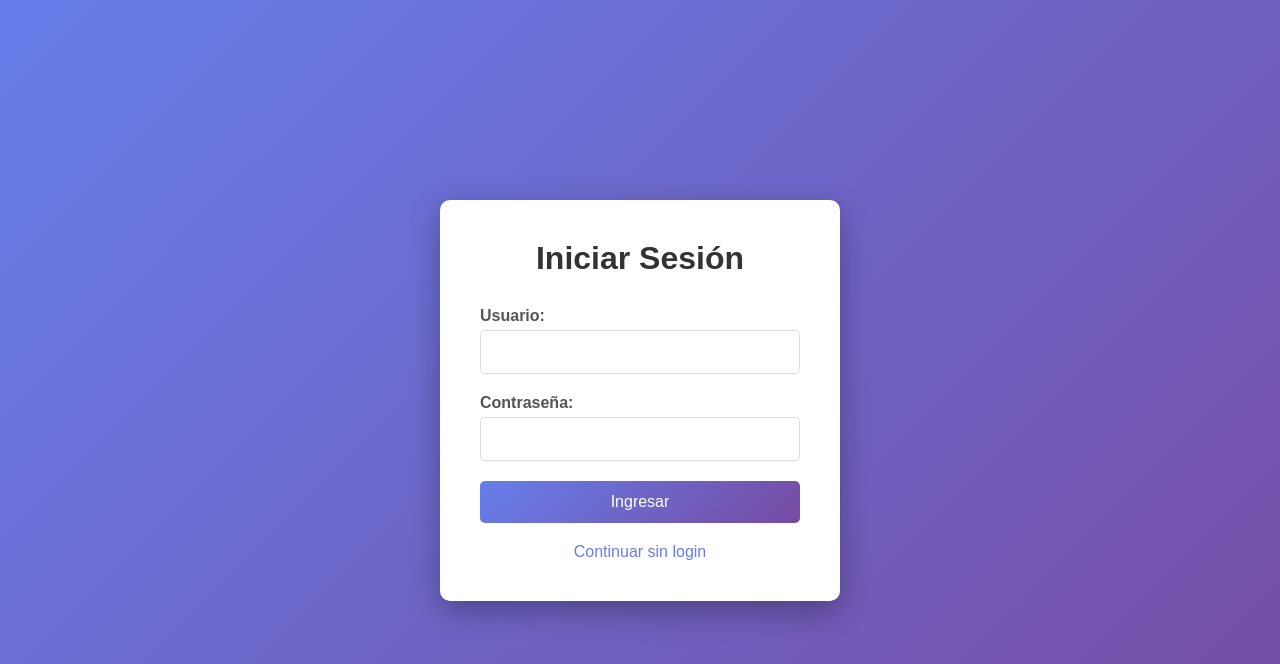
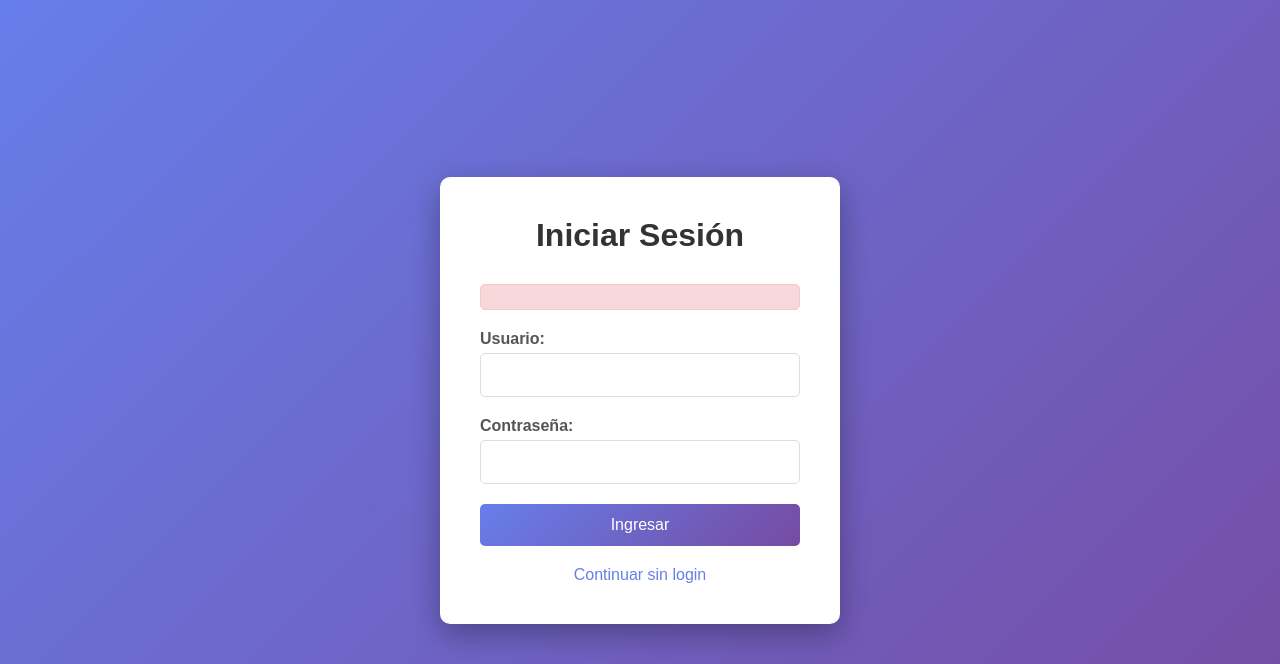
Before and after one commit to pipe343123/micelanea, a PHP site: page /login.php in a window 1280 px wide. Shown: the top 664 px of the page. Run offline with PHP 8.4, Linux system fonts and the light colour scheme.

Commit message:
update: login.php

```diff
--- a/micelanea/login.php
+++ b/micelanea/login.php
@@ -1,3 +1,30 @@
+<?php
+session_start();
+
+$error = '';
+$usuario_valor = '';
+
+// Verificar si se envió el formulario
+if ($_SERVER['REQUEST_METHOD'] == 'POST') {
+    $usuario = isset($_POST['usuario']) ? trim($_POST['usuario']) : '';
+    $password = isset($_POST['password']) ? trim($_POST['password']) : '';
+
+    // Guardar el valor del usuario para mostrarlo en el campo si hay error
+    $usuario_valor = htmlspecialchars($usuario);
+
+    // Verificar credenciales
+    if ($usuario === 'pipe' && $password === '1234') {
+        // Credenciales correctas - redirigir
+        $_SESSION['usuario'] = $usuario;
+        $_SESSION['logueado'] = true;
+        header('Location: index.php?mensaje=' . urlencode('Bienvenido, ' . $usuario));
+        exit();
+    } else {
+        // Credenciales incorrectas - quedarse en esta página con mensaje de error
+        $error = 'Usuario o contraseña incorrectos. Por favor, intente nuevamente.';
+    }
+}
+?>
 <!DOCTYPE html>
 <html lang="es">
 <head>
@@ -91,15 +118,30 @@
         .link a:hover {
             text-decoration: underline;
         }
+
+        .error-message {
+            background-color: #f8d7da;
+            color: #721c24;
+            padding: 12px;
+            border-radius: 5px;
+            margin-bottom: 20px;
+            border: 1px solid #f5c6cb;
+            text-align: center;
+        }
     </style>
 </head>
 <body>
     <div class="login-container">
         <h1>Iniciar Sesión</h1>
+        <?php if (isset($error)): ?>
+            <div class="error-message">
+                <?php echo htmlspecialchars($error); ?>
+            </div>
+        <?php endif; ?>
         <form method="POST" action="login.php">
             <div class="form-group">
                 <label for="usuario">Usuario:</label>
-                <input type="text" id="usuario" name="usuario" required>
+                <input type="text" id="usuario" name="usuario" value="<?php echo $usuario_valor; ?>" required>
             </div>
 
             <div class="form-group">
```
